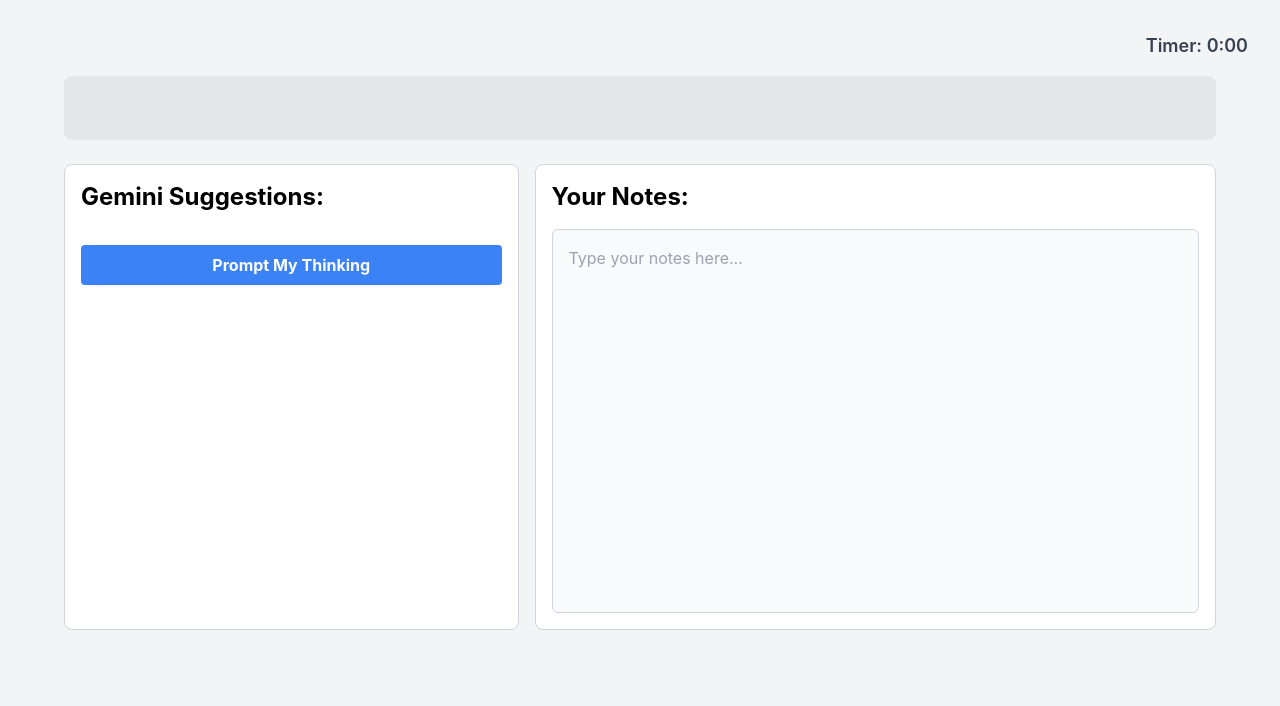
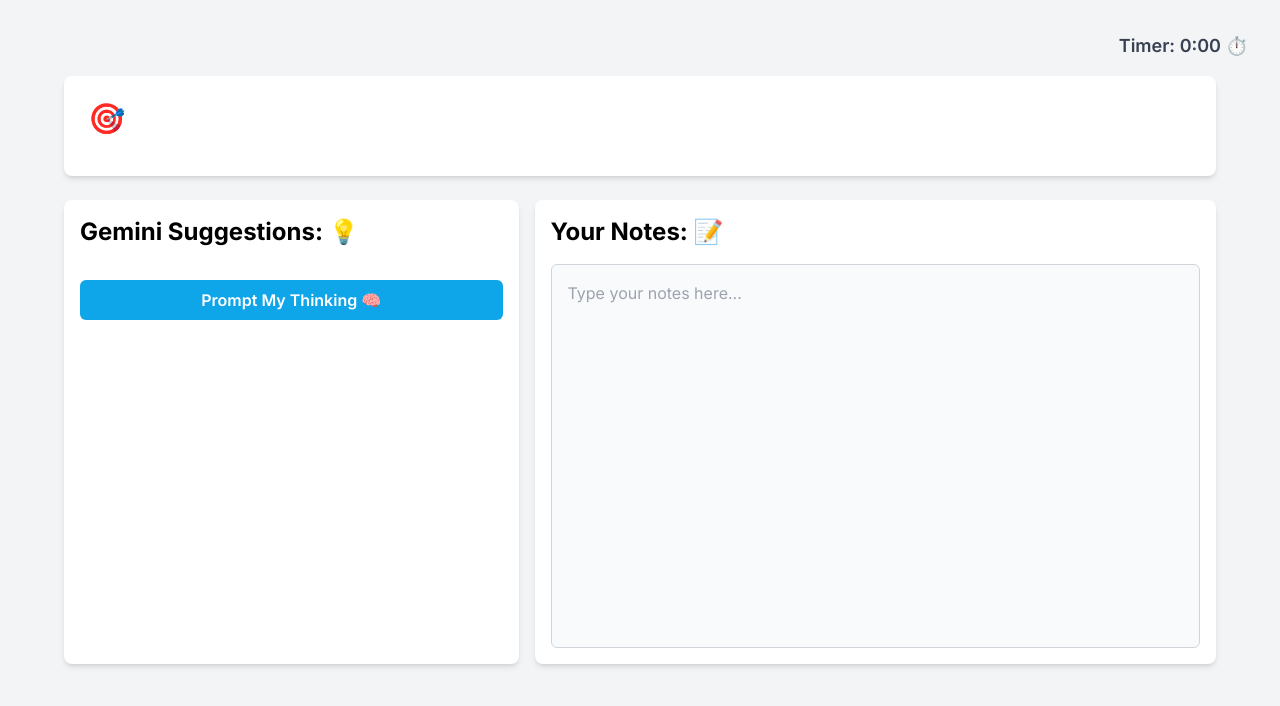
Before and after one commit to Nazarshia2889/Impromptu, a Next.js app: page /notes in a window 1280 px wide. Shown: the top 706 px of the page. Built offline with nearby package versions, Linux system fonts and the light colour scheme.

Commit message:
fix arshias merge

```diff
--- a/app/judge/page.js
+++ b/app/judge/page.js
@@ -1,7 +1,7 @@
 'use client';
 
 import { useState, useEffect } from 'react';
-//import { createClient } from'@deepgram/sdk';
+import { createClient } from'@deepgram/sdk';
 import OpenAI from 'openai';
 import Vapi from '@vapi-ai/web';
 
@@ -34,7 +34,7 @@
 			setNotes(storedNotes);
 		}
 		if (storedSpeakingLength) {
-			setSpeakingLength(parseInt(storedSpeakingLength, 10));
+			setSpeakingLength(parseInt(storedSpeakingLength, 10) * 60); // Multiply by 60
 		}
 		if (storedSuggestions) {
 			setSuggestions(JSON.parse(storedSuggestions));
@@ -156,7 +156,7 @@
 	return (
 		<div className='min-h-screen bg-gray-100 p-8 flex'>
 			{/* Left Section (Recording + Judges) */}
-			<div className='w-full sm:w-2/3 lg:w-3/4 p-4 flex flex-col'>
+			<div className='w-2/3 p-4 flex flex-col'>
 				{/* Timer in the upper right corner */}
 				<div className='w-full flex justify-end mb-4'>
 					<div className='text-lg font-semibold text-gray-700'>Timer: {formatTime(time)}</div>
@@ -167,10 +167,11 @@
 					{/* Show recording status only after user clicks start */}
 					{hasStarted && (
 						<div
-							className={`w-full p-4 rounded-lg border text-center mb-4 ${isRecording
-								? 'bg-red-100 border-red-500 text-red-600'
-								: 'bg-gray-200 border-gray-400 text-gray-600'
-								}`}
+							className={`w-full p-4 rounded-lg border text-center mb-4 ${
+								isRecording
+									? 'bg-red-100 border-red-500 text-red-600'
+									: 'bg-gray-200 border-gray-400 text-gray-600'
+							}`}
 						>
 							{isRecording ? 'Recording in Progress...' : 'Recording Stopped'}
 						</div>
@@ -196,33 +197,42 @@
 				{/* Judges Feedback Section */}
 				<div className='w-full mb-6'>
 					<h2 className='text-2xl font-bold mb-4'>Judges Feedback:</h2>
-					<div className='grid grid-cols-1 sm:grid-cols-3 gap-4'>
+					<div className='grid grid-cols-1 sm:grid-cols-3 gap-4 relative'>
+						{/* Judge 2 */}
+						<div className='group bg-white shadow-md p-4 rounded-lg sm:col-start-2 sm:row-start-1 z-10 relative transition-all duration-300 hover:-translate-y-2'>
+							<div className='absolute bottom-0 left-1/2 transform -translate-x-1/2 translate-y-1/2 w-20 h-20 rounded-full bg-gray-300 overflow-hidden transition-all duration-300 group-hover:translate-y-1/3'>
+								<img src="https://encrypted-tbn0.gstatic.com/images?q=tbn:ANd9GcSFKr4MIyosXeoVASWbJuBY_1ix3zEur2LDpw&s" alt="Judge 2" className="w-full h-full object-cover" />
+							</div>
+							<h3 className='text-xl font-semibold mb-2'>Judge 2 (Understanding)</h3>
+							<p className='text-gray-600 mb-4'>Provide understanding feedback on the speech.</p>
+							<button className='bg-blue-500 text-white py-2 px-4 rounded-lg mb-8'>Give Feedback</button>
+						</div>
+
 						{/* Judge 1 */}
-						<div className='bg-white shadow-md p-4 rounded-lg'>
+						<div className='group bg-white shadow-md p-4 rounded-lg sm:col-start-1 sm:row-start-2 sm:-mt-16 relative transition-all duration-300 hover:-translate-y-2'>
+							<div className='absolute bottom-0 left-1/2 transform -translate-x-1/2 translate-y-1/2 w-20 h-20 rounded-full bg-gray-300 overflow-hidden transition-all duration-300 group-hover:translate-y-1/3'>
+								<img src="https://encrypted-tbn0.gstatic.com/images?q=tbn:ANd9GcSFKr4MIyosXeoVASWbJuBY_1ix3zEur2LDpw&s" alt="Judge 1" className="w-full h-full object-cover" />
+							</div>
 							<h3 className='text-xl font-semibold mb-2'>Judge 1 (Critical)</h3>
 							<p className='text-gray-600 mb-4'>Provide critical feedback on the speech.</p>
-							<button className='bg-blue-500 text-white py-2 px-4 rounded-lg'>Give Feedback</button>
-						</div>
-
-						{/* Judge 2 */}
-						<div className='bg-white shadow-md p-4 rounded-lg'>
-							<h3 className='text-xl font-semibold mb-2'>Judge 2 (Understanding)</h3>
-							<p className='text-gray-600 mb-4'>Provide understanding feedback on the speech.</p>
-							<button className='bg-blue-500 text-white py-2 px-4 rounded-lg'>Give Feedback</button>
+							<button className='bg-blue-500 text-white py-2 px-4 rounded-lg mb-8'>Give Feedback</button>
 						</div>
 
 						{/* Judge 3 */}
-						<div className='bg-white shadow-md p-4 rounded-lg'>
+						<div className='group bg-white shadow-md p-4 rounded-lg sm:col-start-3 sm:row-start-2 sm:-mt-16 relative transition-all duration-300 hover:-translate-y-2'>
+							<div className='absolute bottom-0 left-1/2 transform -translate-x-1/2 translate-y-1/2 w-20 h-20 rounded-full bg-gray-300 overflow-hidden transition-all duration-300 group-hover:translate-y-1/3'>
+								<img src="https://encrypted-tbn0.gstatic.com/images?q=tbn:ANd9GcSFKr4MIyosXeoVASWbJuBY_1ix3zEur2LDpw&s" alt="Judge 3" className="w-full h-full object-cover" />
+							</div>
 							<h3 className='text-xl font-semibold mb-2'>Judge 3 (Curious)</h3>
 							<p className='text-gray-600 mb-4'>Provide curious feedback on the speech.</p>
-							<button className='bg-blue-500 text-white py-2 px-4 rounded-lg'>Give Feedback</button>
+							<button className='bg-blue-500 text-white py-2 px-4 rounded-lg mb-8'>Give Feedback</button>
 						</div>
 					</div>
 				</div>
 			</div>
 
-			{/* Right Section (Notes) */}
-			<div className='w-full sm:w-1/3 lg:w-1/4 p-4 bg-gray-50 border border-gray-300 rounded-lg h-auto flex flex-col'>
+			{/* Right Section (Notes and Suggestions) */}
+			<div className='w-1/3 p-4 bg-gray-50 border border-gray-300 rounded-lg h-auto flex flex-col'>
 				<h2 className='text-2xl font-bold mb-4'>Previous Notes:</h2>
 				<textarea
 					className='w-full p-3 h-40 border border-gray-300 rounded-md bg-gray-50 resize-none mb-4'
--- a/app/notes/page.js
+++ b/app/notes/page.js
@@ -3,6 +3,9 @@
 import { useState, useEffect } from 'react';
 import { useRouter } from 'next/navigation';
 import { GoogleGenerativeAI } from '@google/generative-ai';
+import { Inter } from 'next/font/google';
+
+const inter = Inter({ subsets: ['latin'] });
 
 const clock = 1;
 
@@ -93,15 +96,15 @@
 	};
 
 	return (
-		<div className='min-h-screen bg-gray-100 p-8 flex flex-col items-center'>
+		<div className={`min-h-screen bg-gray-100 p-8 flex flex-col items-center ${inter.className}`}>
 			{/* Timer in the upper right corner */}
 			<div className='w-full flex justify-end mb-4'>
-				<div className='text-lg font-semibold text-gray-700'>Timer: {formatTime(timeLeft)}</div>
+				<div className='text-lg font-semibold text-gray-700'>Timer: {formatTime(timeLeft)} ⏱️</div>
 			</div>
 
 			{/* Topic and Viewpoints Section */}
-			<div className='bg-gray-200 p-6 mb-6 rounded-lg w-full max-w-6xl'>
-				<p className='text-3xl font-bold text-left mb-4'>{topic}</p>
+			<div className='bg-white p-6 mb-6 rounded-lg shadow-md w-full max-w-6xl'>
+				<p className='text-3xl font-bold text-left mb-4'>{topic} 🎯</p>
 				{viewpoint1 && (
 					<p className='text-lg mt-2 text-left'>
 						<strong>• Viewpoint 1:</strong> {viewpoint1}
@@ -117,28 +120,28 @@
 			{/* Main Content Section */}
 			<div className='w-full flex gap-4 max-w-6xl'>
 				{/* Suggestions Section */}
-				<div className='w-2/5 p-4 bg-white border border-gray-300 rounded-lg flex flex-col'>
-					<h2 className='text-2xl font-bold mb-4'>Gemini Suggestions:</h2>
+				<div className='w-2/5 p-4 bg-white shadow-md rounded-lg flex flex-col'>
+					<h2 className='text-2xl font-bold mb-4'>Gemini Suggestions: 💡</h2>
 					<ul className='list-disc list-inside'>
 						{suggestions.map((suggestion, index) => (
 							<li key={index} className='text-lg mb-2'>
-								{suggestion}
+									{suggestion}
 							</li>
 						))}
 					</ul>
 					<button
 						onClick={getSuggestions}
-						className='bg-blue-500 hover:bg-blue-700 text-white font-bold py-2 px-4 rounded mt-4'
+						className='bg-sky-500 hover:bg-sky-600 text-white font-semibold py-2 px-4 rounded-md transition duration-300 ease-in-out transform hover:scale-105 mt-4'
 					>
-						Prompt My Thinking
+						Prompt My Thinking 🧠
 					</button>
 				</div>
 
 				{/* Notes Section */}
-				<div className='w-3/5 p-4 bg-white border border-gray-300 rounded-lg flex flex-col'>
-					<h2 className='text-2xl font-bold mb-4'>Your Notes:</h2>
+				<div className='w-3/5 p-4 bg-white shadow-md rounded-lg flex flex-col'>
+					<h2 className='text-2xl font-bold mb-4'>Your Notes: 📝</h2>
 					<textarea
-						className='w-full p-4 h-96 border border-gray-300 rounded-md bg-gray-50 resize-none'
+						className='w-full p-4 h-96 border border-gray-300 rounded-md bg-gray-50 resize-none focus:outline-none focus:ring-2 focus:ring-sky-500 focus:border-transparent'
 						value={notes}
 						onChange={(e) => setNotes(e.target.value)}
 						placeholder='Type your notes here...'
--- a/package.json
+++ b/package.json
@@ -9,11 +9,13 @@
     "lint": "next lint"
   },
   "dependencies": {
+    "@deepgram/sdk": "^3.8.1",
     "@google/generative-ai": "^0.21.0",
     "@vapi-ai/web": "^2.1.4",
     "axios": "^1.7.7",
     "dotenv": "^16.4.5",
     "next": "14.2.15",
+    "openai": "^4.68.1",
     "react": "^18",
     "react-dom": "^18"
   },
```
Also changed, not shown: 1 other file (tests, documents, lock files or other folders).
